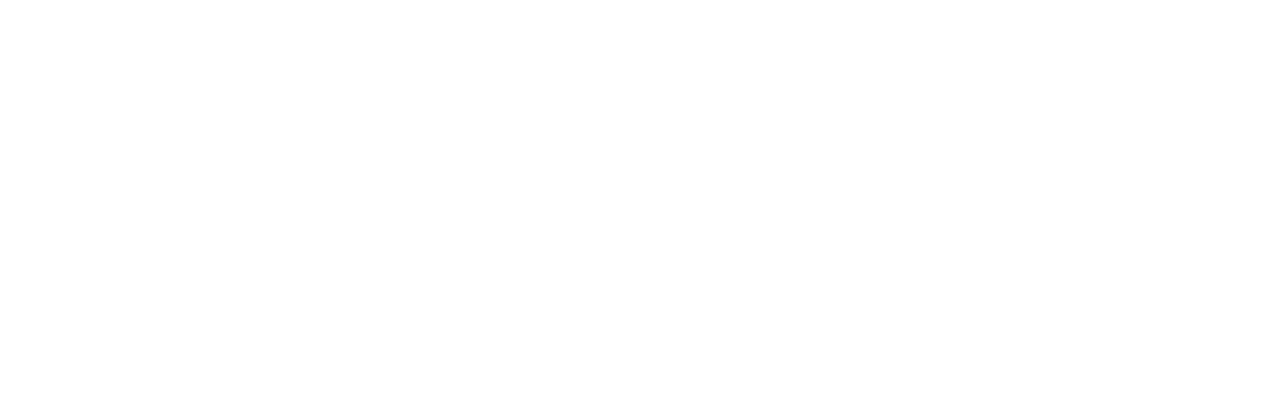
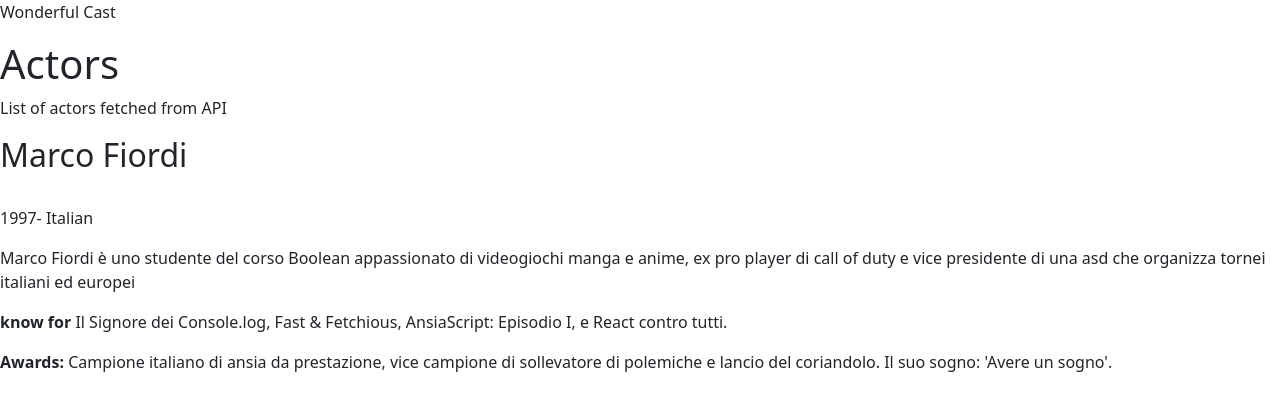
Before and after one commit to MarcoFiordi/react-api, a React (Vite) app: page / in a window 1280 px wide. Shown: the top 410 px of the page. Built offline with nearby package versions, Linux system fonts and the light colour scheme.

Commit message:
creata card statica attore

```diff
--- a/src/App.jsx
+++ b/src/App.jsx
@@ -1,6 +1,45 @@
 
 
 function App() {
-  return
+  return (
+    <>
+      <header>
+        <p>Wonderful Cast</p>
+      </header>
+
+      <main>
+        <section>
+          <h1>Actors</h1>
+          <p>List of actors fetched from API</p>
+        </section>
+
+        <section>
+          <article>
+            <h2>Marco Fiordi</h2>
+            <img src=""
+              alt=""
+            />
+            <p>1997- Italian</p>
+
+            <p>
+              Marco Fiordi è uno studente del corso Boolean appassionato di videogiochi manga e anime,
+              ex pro player di call of duty e vice presidente di una asd che organizza tornei italiani ed europei
+            </p>
+
+            <p>
+              <strong>know for</strong> Il Signore dei Console.log, Fast & Fetchious,
+              AnsiaScript: Episodio I, e React contro tutti.
+            </p>
+
+            <p>
+              <strong>Awards:</strong> Campione italiano di ansia da prestazione,
+              vice campione di sollevatore di polemiche e lancio del coriandolo.
+              Il suo sogno: 'Avere un sogno'.
+            </p>
+          </article>
+        </section>
+      </main>
+    </>
+  )
 }
 export default App;
```
